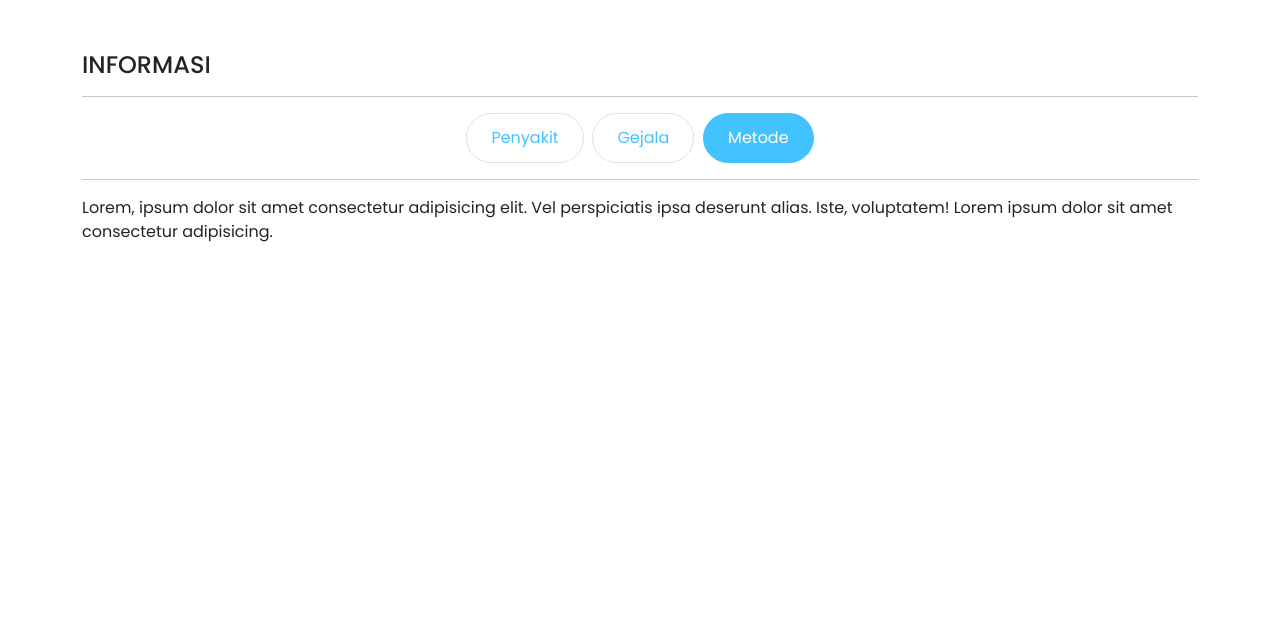
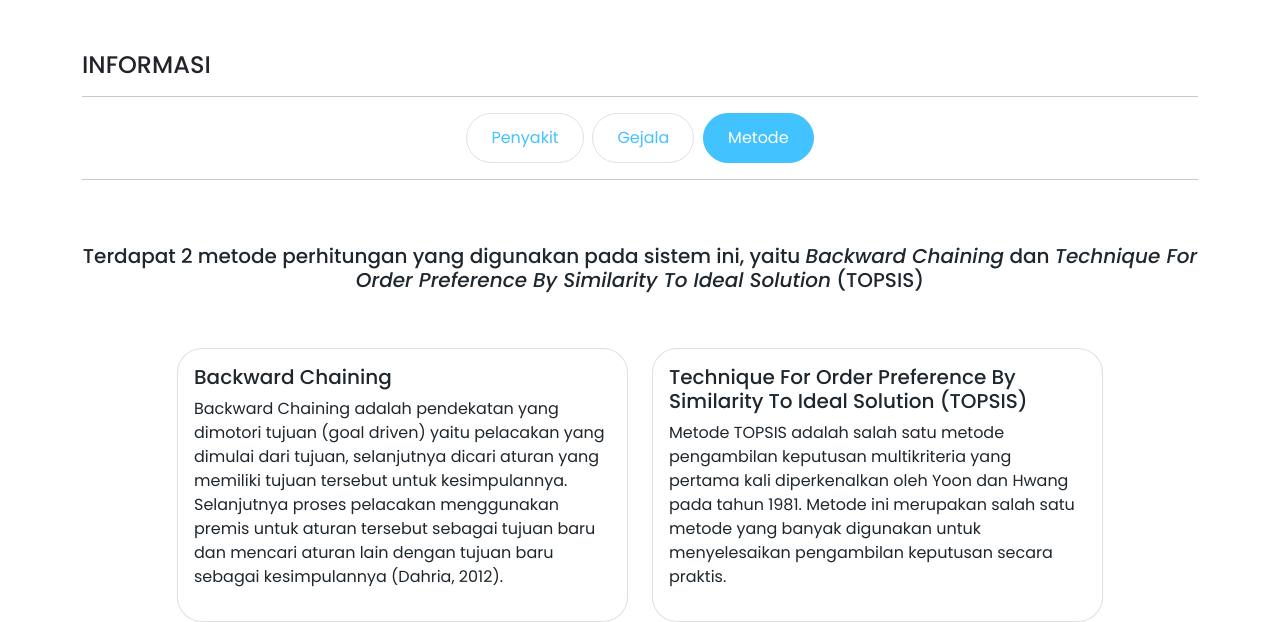
Before and after one commit to iafikry/pakar-kopi, a PHP site: the page made by application/views/welcome_message.php in a window 1280 px wide, after a click on "Metode". Shown: the part 1839-2461 px from the top of the page. Before the commit the page ends 2081 px from the top, so only its background shows below. Run offline with PHP 8.4, Linux system fonts and the light colour scheme; the template is opened without the code that fills it, so the values that code supplies are empty.

Commit message:
menambahkan card metode

```diff
--- a/application/views/welcome_message.php
+++ b/application/views/welcome_message.php
@@ -271,7 +271,35 @@
 						</div>
 					</div>
 					<div class="tab-pane fade" id="metode" role="tabpanel" aria-labelledby="tab-metode">
-						<p>Lorem, ipsum dolor sit amet consectetur adipisicing elit. Vel perspiciatis ipsa deserunt alias. Iste, voluptatem! Lorem ipsum dolor sit amet consectetur adipisicing.</p>
+						<div class="row pt-5">
+							<h5 class="text-base text-center">Terdapat 2 metode perhitungan yang digunakan pada sistem ini, yaitu <i>Backward Chaining</i> dan <i>Technique For Order Preference By Similarity To Ideal Solution</i> (TOPSIS)</h5>
+						</div>
+						<div class="row pt-5 justify-content-center">
+							<div class="col-5">
+								<div class="card card-metode">
+									<div class="card-body text-base">
+										<h5 class="card-title">
+											Backward Chaining
+										</h5>
+										<p>
+											Backward Chaining adalah pendekatan yang dimotori tujuan (goal driven) yaitu pelacakan yang dimulai dari tujuan, selanjutnya dicari aturan yang memiliki tujuan tersebut untuk kesimpulannya. Selanjutnya proses pelacakan menggunakan premis untuk aturan tersebut sebagai tujuan baru dan mencari aturan lain dengan tujuan baru sebagai kesimpulannya (Dahria, 2012).
+										</p>
+									</div>
+								</div>
+							</div>
+							<div class="col-5">
+								<div class="card card-metode">
+									<div class="card-body text-base">
+										<h5 class="card-title">
+											Technique For Order Preference By Similarity To Ideal  Solution (TOPSIS)
+										</h5>
+										<p>
+											Metode TOPSIS adalah salah satu metode pengambilan keputusan multikriteria yang pertama kali diperkenalkan oleh Yoon dan Hwang pada tahun 1981. Metode ini merupakan salah satu metode yang banyak digunakan untuk menyelesaikan pengambilan keputusan secara praktis.
+										</p>
+									</div>
+								</div>
+							</div>
+						</div>
 					</div>
 				</div>
 			</div>
--- a/assets/css/style.css
+++ b/assets/css/style.css
@@ -53,6 +53,10 @@
 
 .card-diagnosis {
 	border-radius: 25px !important;
+}
+.card-metode {
+	border-radius: 25px;
+
 }
 
 .carousel-item {
```
